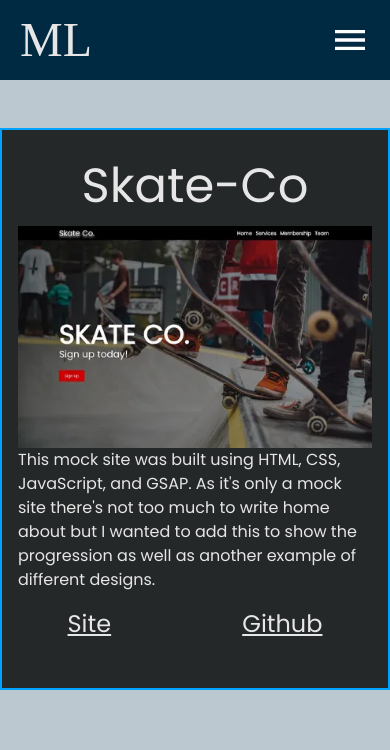
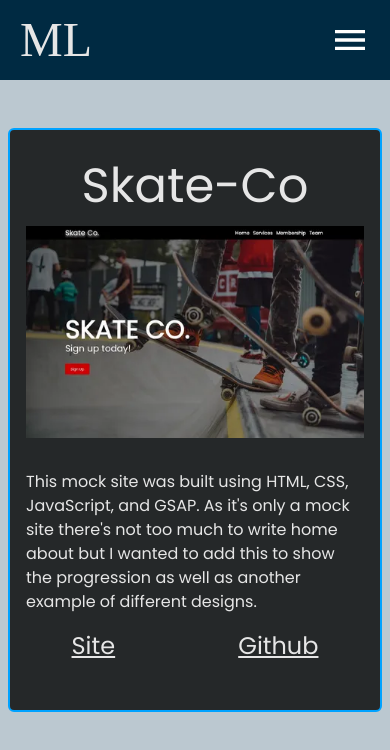
Before and after one commit to mattlundin/myPortfolio, a SvelteKit app: page /Projects/Skate-Co in a window 390 px wide. Shown: the top 750 px of the page. Built offline with nearby package versions, Linux system fonts and the light colour scheme; a web font is replaced by a local one; what tailwind-clip-path would draw is missing.

Commit message:
ProjectDrop margin on mobile

```diff
--- a/src/components/ProjectDrop.svelte
+++ b/src/components/ProjectDrop.svelte
@@ -51,8 +51,9 @@
 	});
 </script>
 
+<div class="flex items-center">
 	<div
-	class="lg:w-11/12 lg:mx-auto h-full w-full max-w-screen-2xl bg-opacBlack my-12 border-2 border-lightBlue overflow-hidden"
+		class="lg:w-11/12 lg:mx-auto h-full w-full max-w-screen-2xl bg-opacBlack my-12 mx-2 border-2 border-lightBlue rounded-md overflow-hidden"
 	>
 		<div class="fade-down text-5xl text-center pt-8 text-offWhite">{projectName}</div>
 		<div class="flex lg:flex-row md:p-12 md:gap-12 justify-between flex-col h-full p-4">
@@ -61,11 +62,13 @@
 				alt={projectImgAlt}
 				class="fade-right h-auto max-h-[480px] lg:w-1/2 w-100"
 			/>
-		<div class="fade-left text-offWhite lg:w-1/2">
+			<div class="md:mt-0 mt-8 fade-left text-offWhite lg:w-1/2">
 				{projectDescription}
 			</div>
 		</div>
-	<div class="fade-up bottom-8 flex items-center justify-around pb-12 w-full text-xl text-offWhite">
+		<div
+			class="fade-up bottom-8 flex items-center justify-around pb-12 w-full text-xl text-offWhite"
+		>
 			<a
 				href={projectURL}
 				class="text-2xl underline hover:text-lightBlue hover:scale-125 transition ease duration-300"
@@ -78,3 +81,4 @@
 			>
 		</div>
 	</div>
+</div>
--- a/src/routes/Projects/ElevateLNC/+page.svelte
+++ b/src/routes/Projects/ElevateLNC/+page.svelte
@@ -9,7 +9,7 @@
 	projectName="Elevate LNC"
 	projectImg="/images/ElevateLNC.webp"
 	projectImgAlt="Elevate LNC"
-	projectDescription="This website was built using HTML, CSS, JavaScript, and GSAP. There were numerous changes throughout this project which were both rewarding and challenging. It was this site where I gained the most knowledge of SEO, especially when the blog section was incorporated. Since building this website the client has decided to get away from her hosting and has gone back to the 'drag and drops', so unfortunately what I built will only live on my repository."
+	projectDescription="This website was built using HTML, CSS, JavaScript, and GSAP. There were numerous changes throughout this project which were both rewarding and challenging. It was this site where I gained the most knowledge of SEO, especially when the blog section was incorporated. Since building this website the client has decided to get away from hosting and go back to a builder platform so unfortunately what I built will only live on in my repository."
 	projectURL="https://mattlundin.github.io/ElevateLNC/home"
 	projectGitHub="https://github.com/mattlundin/ElevateLNC"
 />
```
Lines whose indentation alone changed are shown as unchanged.
